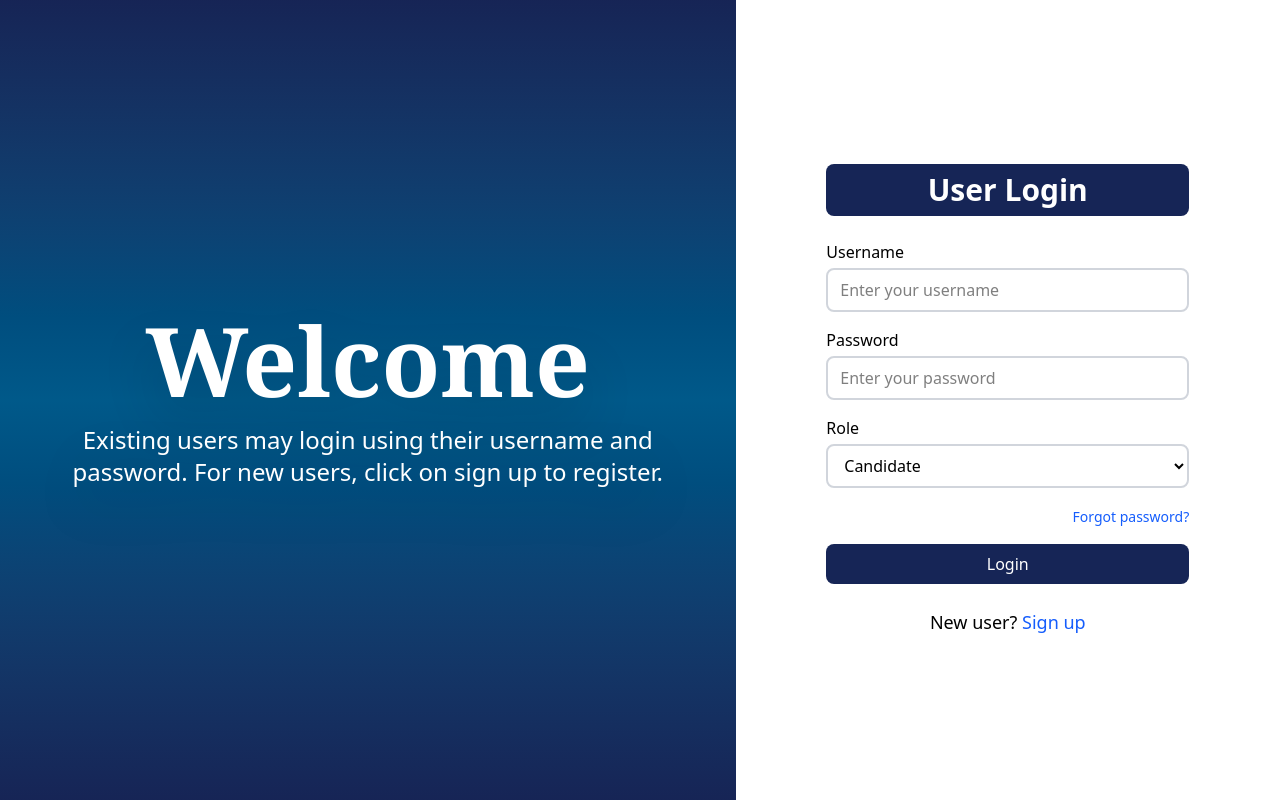
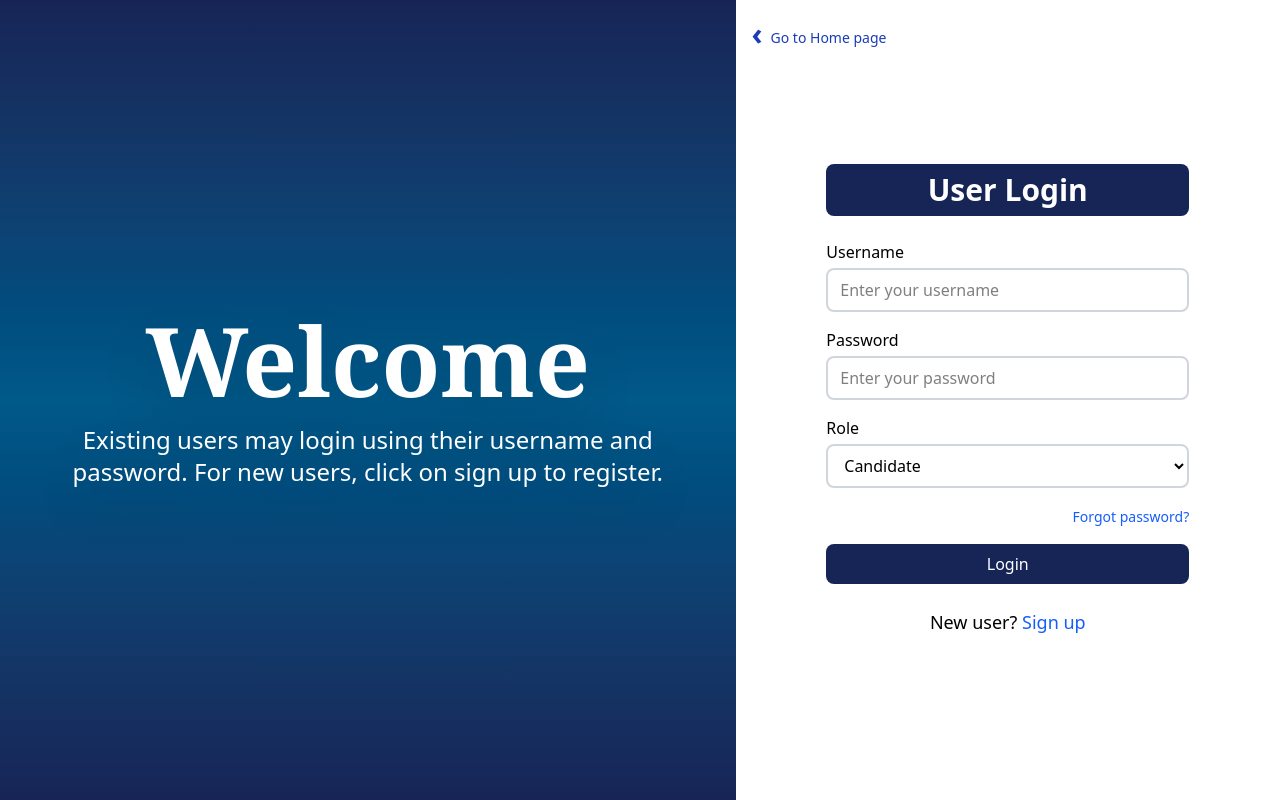
Before and after one commit to WilliamHails/nic-website, a React (Vite) app: page /login in a window 1280 px wide. Built offline with nearby package versions, Linux system fonts and the light colour scheme.

Commit message:
made minor changes and improvements

```diff
--- a/src/components/Navbar.jsx
+++ b/src/components/Navbar.jsx
@@ -18,20 +18,26 @@ export default function Navbar () {
     <nav className="bg-blue-950 text-white flex items-center px-6 h-16">
 
         {/*Logo */}
-        <img src='/images/nic_logo.png' className="h-15 w-32"  />
+        <div className="">
+            <Link to="/">
+                <img src='/images/nic_logo.png' className="h-15 w-30"  />
+            </Link>
+        </div>
 
 
         {/*Links*/}
-        <div classname="flex space-x-15">
+        <div className="flex">
             {links.map(({ to, label }) => (
                 <NavLink
                     key={to}
                     to={to}
                     className={({isActive}) =>
-                        isActive ? 'underline mx-10 text-lg font-semibold border-1 border-blue-900 p-1 rounded-lg' : 'hover:underline mx-10 text-lg font-semibold border-1 border-blue-900 p-1 rounded-lg'
+                        isActive ? 'hover:underline text-lg font-semibold bg-blue-900' : 'hover:underline text-lg font-semibold'
                     }
                 >
-                    {label}
+                    <div className="border-x-1 py-4 px-13 hover:bg-blue-900 border-gray-700">
+                        {label}
+                    </div>
                 </NavLink>
             ))}
         </div>
@@ -40,4 +46,5 @@ export default function Navbar () {
 }
 
 
-// line 22: <Link to="/" className="font-bold text-4xl mr-8">NIC</Link>
+
+// border-x-1 py-4 px-2 border-gray-700
--- a/src/pages/Home.jsx
+++ b/src/pages/Home.jsx
@@ -66,11 +66,11 @@ export default function Home() {
           />
           <button
             onClick={prev}
-            className="absolute left-4 top-1/2 transform -translate-y-1/2 bg-black bg-opacity-50 text-white p-2 rounded-full"
+            className="absolute left-4 top-1/2 transform -translate-y-1/2 bg-gray-600 hover:bg-gray-800 ease-in-out duration-75 bg-opacity-50 text-white text-4xl px-1 pb-1 rounded-full"
           >‹</button>
           <button
             onClick={next}
-            className="absolute right-4 top-1/2 transform -translate-y-1/2 bg-black bg-opacity-50 text-white p-2 rounded-full"
+            className="absolute right-4 top-1/2 transform -translate-y-1/2 bg-gray-600 hover:bg-gray-800 ease-in-out duration-75 bg-opacity-50 text-white text-4xl px-1 pb-1 rounded-full"
           >›</button>
         </div>
 
--- a/src/pages/Login.jsx
+++ b/src/pages/Login.jsx
@@ -28,7 +28,18 @@ export default function Login() {
         </p>
       </div>
 
-      <div className="w-1/2 bg-white flex items-center justify-center">
+      <div className="w-1/2 bg-white flex flex-col items-center justify-center relative">
+
+        <div className="absolute top-4 left-4">
+          <Link to="/" className="flex items-center text-blue-800">
+            <div className="flex">
+              <span className="text-3xl font-bold">‹</span>
+              <span className="ml-2 mt-1 text-sm content-around pt-1 hover:underline">Go to Home page</span>
+            </div>
+          </Link>
+        </div>
+
+
         <div className="w-2/3 max-w-md space-y-6">
           <h2 className="text-3xl font-bold text-center bg-blue-950 bg-opacity-100 text-white py-2 rounded-lg">
             User Login
```
